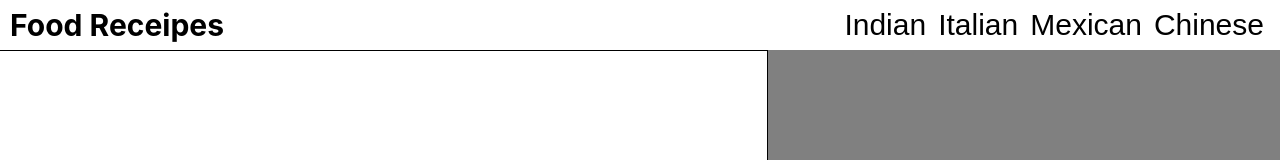
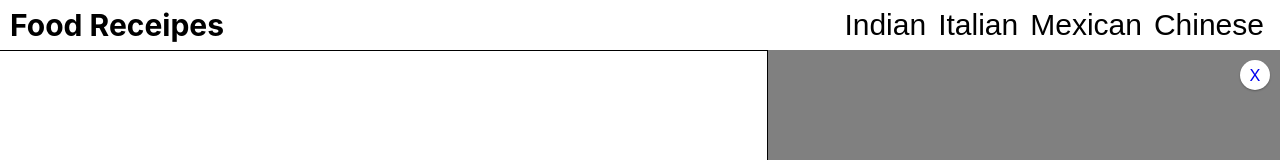
Before and after one commit to mosalman97/FoodRecipe, a React (Create React App) app: page /recipe/1 in a window 1280 px wide. Shown: the top 160 px of the page. Built offline with nearby package versions, Linux system fonts and the light colour scheme.

Commit message:
close icon created and link the close icons with home directory

```diff
--- a/src/App.js
+++ b/src/App.js
@@ -1,4 +1,4 @@
-import React,{useState,useEffect} from "react";
+import React,{useState} from "react";
 import Header from "../src/Components/Header/Header"
 import Recipecardwrapper from "./Components/Recipecards/Recipecardwrapper"
 import {BrowserRouter as Router,Route,Switch} from "react-router-dom"
--- a/src/Components/Recipedetails/Recipedetails.css
+++ b/src/Components/Recipedetails/Recipedetails.css
@@ -8,4 +8,19 @@
     background-color:grey;
     border-left:1px solid black;
 
+
 }
+.close{
+    position:absolute;
+    right:10px;
+    top:10px;
+    width:30px;
+    height:30px;
+    display:flex;
+    align-items:center;
+    justify-content:center;
+    background-color:white;
+    box-shadow:0px 1px 2px rgba(0,0,0,.3);
+    border-radius:20px;
+    cursor:pointer;
+}
--- a/src/Components/Recipedetails/Recipedetails.js
+++ b/src/Components/Recipedetails/Recipedetails.js
@@ -1,10 +1,10 @@
 import React from 'react';
 import "./Recipedetails.css"
-
+import {Link} from "react-router-dom"
 export default function Recipedetails(props) {
   return (
       <div className='recipedetails'>
-
+        <Link to="/"><div className='close'>X</div></Link>
       </div>
   )
 }
```
